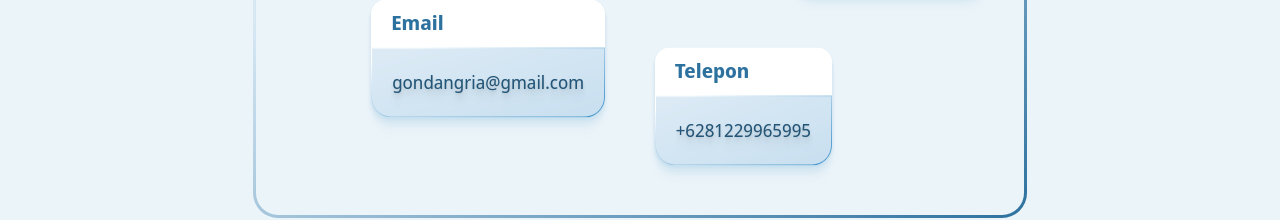
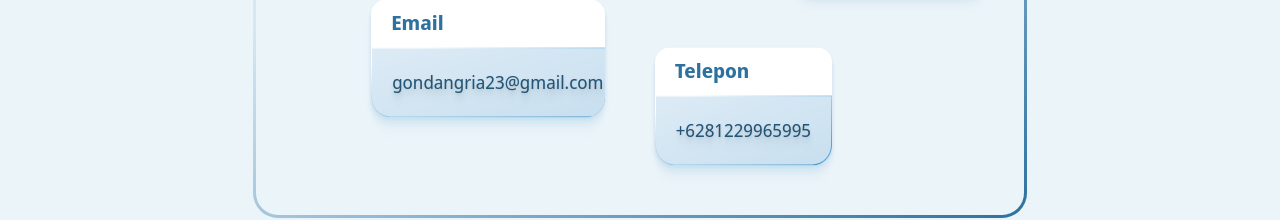
Before and after one commit to TaniaBilqisThoharoh/company-profile-gondang-ria, a Next.js app: page /hubungi-kami in a window 1280 px wide. Shown: the part 649-869 px from the top of the page. Built offline with nearby package versions, Linux system fonts and the light colour scheme.

Commit message:
update email

```diff
--- a/src/app/hubungi-kami/page.jsx
+++ b/src/app/hubungi-kami/page.jsx
@@ -13,7 +13,7 @@ const data = [
   },
   {
     title: "Email",
-    desc: <Link href="mailto:gondangria@gmail.com">gondangria@gmail.com</Link>,
+    desc: <Link href="mailto:gondangria23@gmail.com">gondangria23@gmail.com</Link>,
   },
   { title: "Telepon", desc: "+6281229965995" },
   {
```
